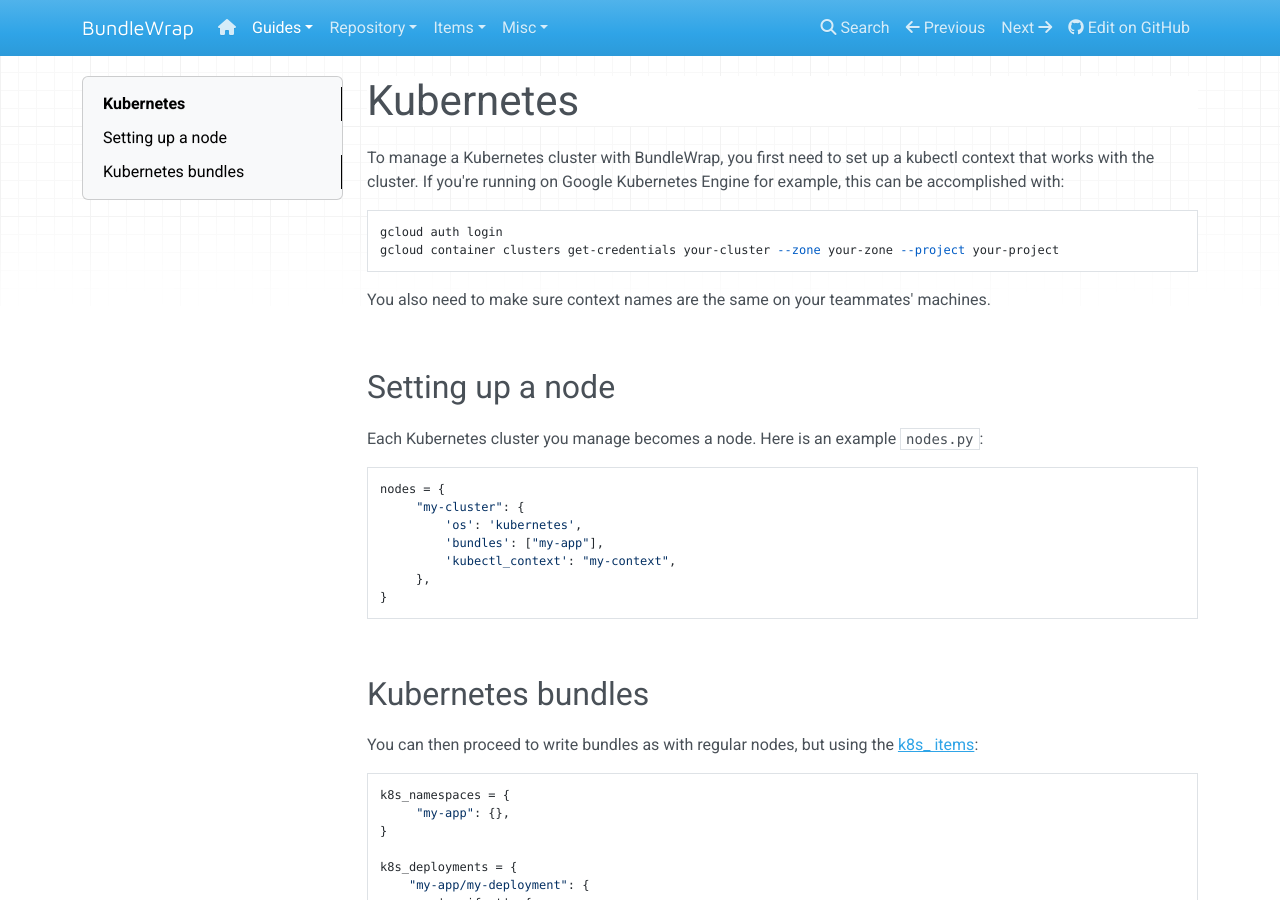
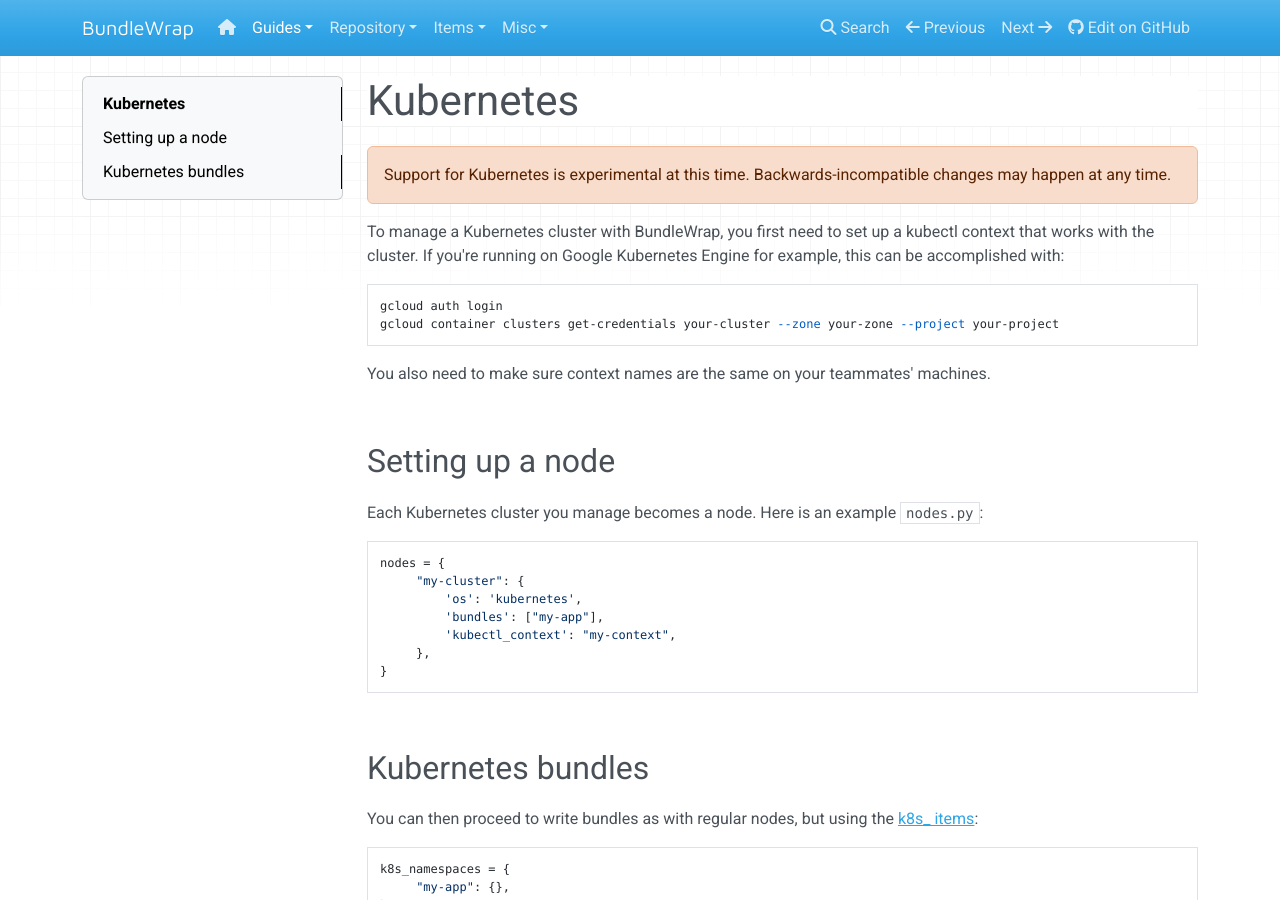
Before and after one commit to bundlewrap/bundlewrap, an MkDocs documentation site: the page built from docs/content/guide/kubernetes.md, in a window 1280 px wide and 900 px high. Built offline with MkDocs 1.6.1, drawn with Linux system fonts in a browser that asks for light colours; nearby versions of some CDN libraries; old or Windows-style settings are respelled for this version of MkDocs.

Commit message:
docs: mark k8s support as experimental

```diff
--- a/docs/content/guide/kubernetes.md
+++ b/docs/content/guide/kubernetes.md
@@ -1,4 +1,6 @@
 # Kubernetes
+
+<div class="alert alert-warning">Support for Kubernetes is experimental at this time. Backwards-incompatible changes may happen at any time.</div>
 
 To manage a Kubernetes cluster with BundleWrap, you first need to set up a kubectl context that works with the cluster. If you're running on Google Kubernetes Engine for example, this can be accomplished with:
 
```
Also changed, not shown: docs/content/items/k8s.md (+2 -0 lines).
